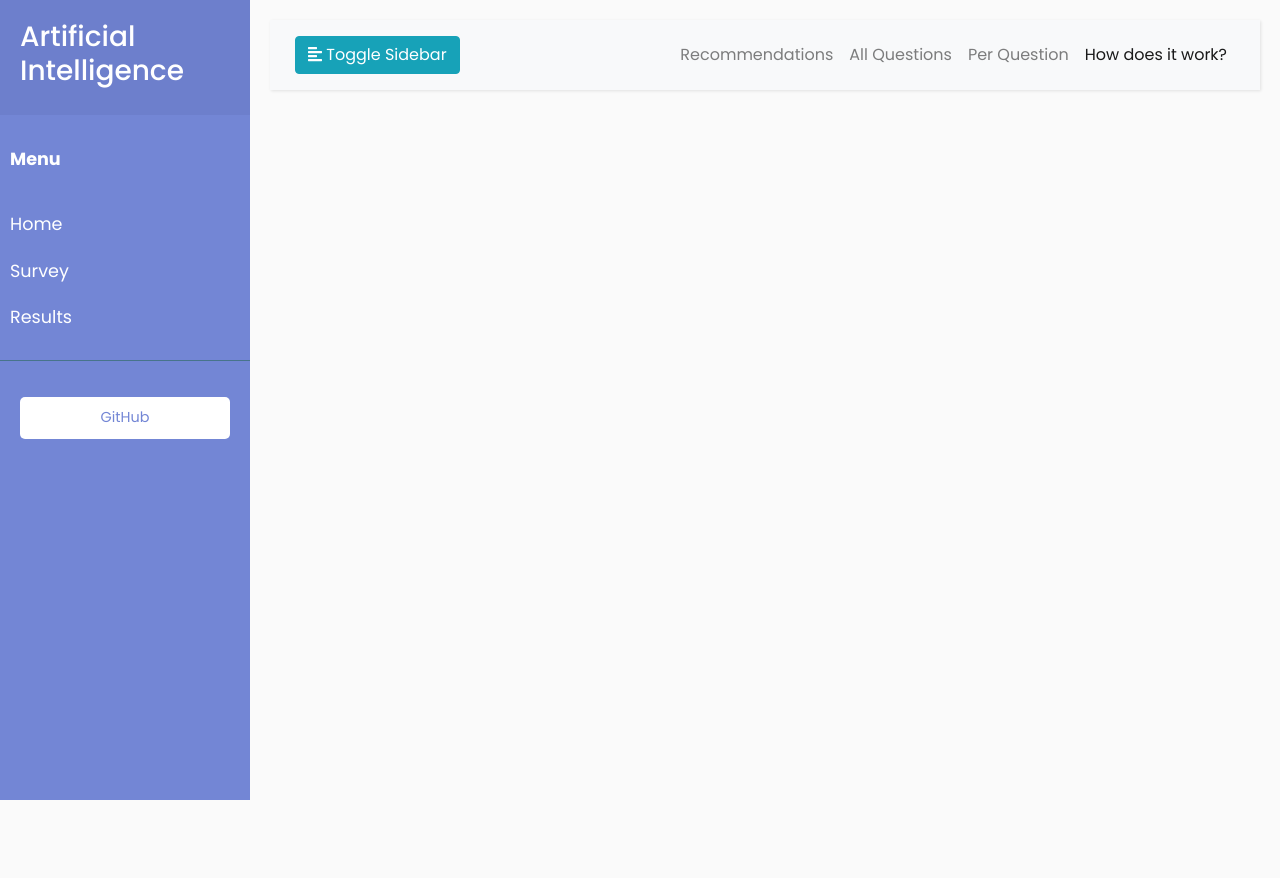
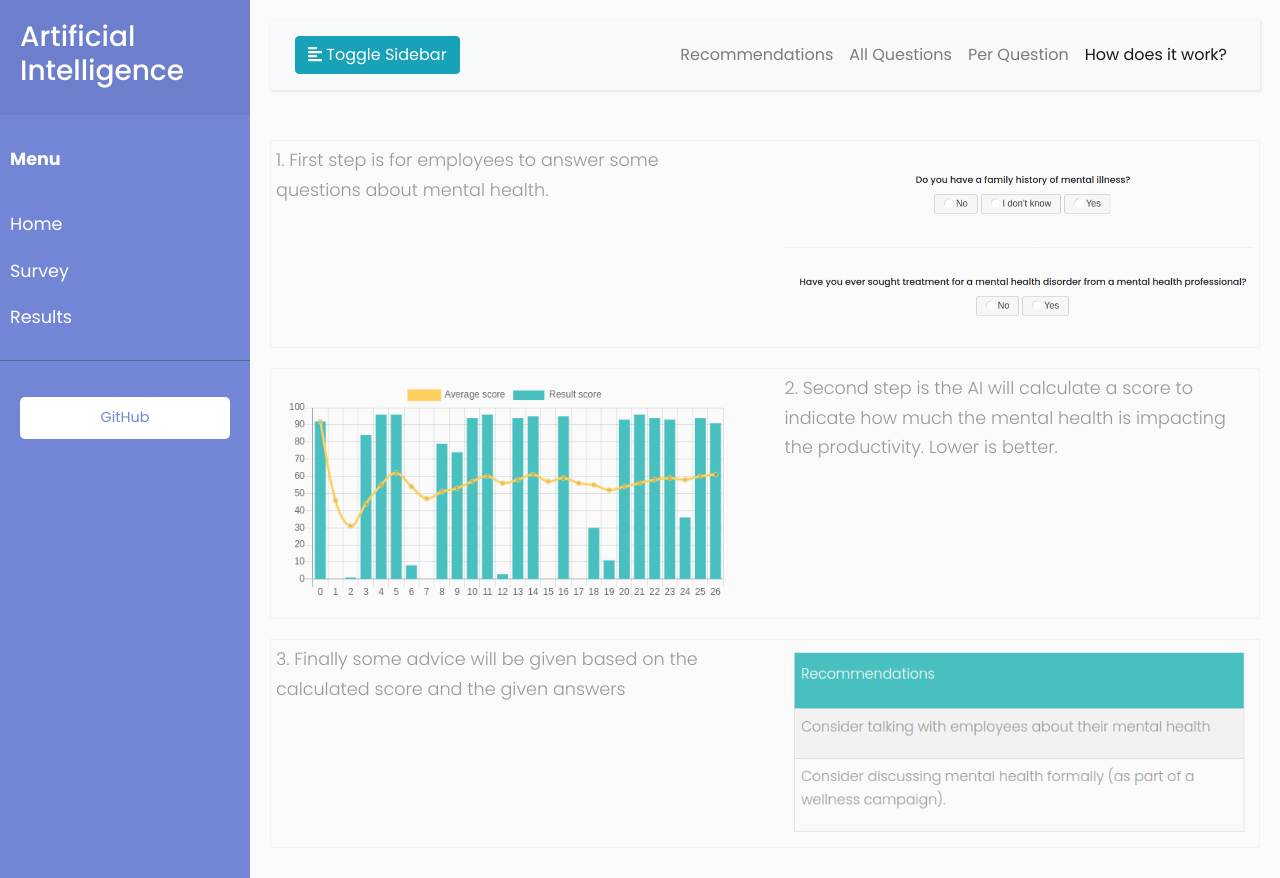
Before and after one commit to DutchFakeTuber/Artificial_Intelligence, a Django app: page /results/how-does-it-work in a window 1280 px wide. Before the commit the page ends 800 px from the top, so only its background shows below. Run offline with Django 3.2, Linux system fonts and the light colour scheme; some libraries are stand-ins or nearby versions.

Commit message:
how does it work page

```diff
--- a/Django/results_AI/templates/results_AI_howDoesItWork.html
+++ b/Django/results_AI/templates/results_AI_howDoesItWork.html
@@ -1,4 +1,7 @@
 {% extends "base.html" %}
+
+{% load static %}
+{% load tags %}
 
 {% block page_content %}
 <style>
@@ -13,8 +16,7 @@
             <button type="button" id="sidebarCollapse" class="btn btn-info">
                 <i class="fas fa-align-left"></i>
                 <span>Toggle Sidebar</span>
-            </button>
-            <button class="btn btn-dark d-inline-block d-lg-none ml-auto" type="button" data-toggle="collapse" data-target="#navbarSupportedContent" aria-controls="navbarSupportedContent" aria-expanded="false" aria-label="Toggle navigation">
+            </button> <button class="btn btn-dark d-inline-block d-lg-none ml-auto" type="button" data-toggle="collapse" data-target="#navbarSupportedContent" aria-controls="navbarSupportedContent" aria-expanded="false" aria-label="Toggle navigation">
                 <i class="fas fa-align-justify"></i>
             </button>
 
@@ -37,7 +39,22 @@
             </div>
         </div>
     </nav>
+    <div>
+        <div class="container-hdiw">
+            <div class="left"><p>1. First step is for employees to answer some questions about mental health.</p></div>
+            <div class="right"><img src="{% static 'images/Survey.png' %}"></div>
+        </div>
+        <div class="container-hdiw">
+            <div class="left"><img src="{% static 'images/AI_Chart.png' %}"></div>
+            <div class="right"><p>2. Second step is the AI will calculate a score to indicate how much the mental health is impacting the productivity. Lower is better.</p></div>
+        </div>
+        <div class="container-hdiw">
+            <div class="left"><p>3. Finally some advice will be given based on the calculated score and the given answers</p></div>
+            <div class="right"><img src="{% static 'images/Recommendations.png' %}"></div>
+        </div>
+    </div>
     <!-- Rest of the content goes here -->
+
 </div>
 
 <script type="text/javascript">
--- a/Django/static/css/style.css
+++ b/Django/static/css/style.css
@@ -219,3 +219,30 @@ div.recommendation {
 #recommendations th p {
   color: white;
 }
+.container-hdiw {
+    width: 100%;
+    margin: 10px auto;
+    padding: 5px;
+    display: inline-block;
+    border: 1px;
+    border-style:solid;
+    border-color: #a9a9a91a;
+
+
+}
+.left
+{
+    width: 48%;
+    float: left;
+}
+.left img {
+   width: 100%;
+}
+.right
+{
+    width: 48%;
+    float: right;
+}
+.right img {
+   width: 100%;
+}
```
Also changed, not shown: Django/db.sqlite3, Django/static/images/AI_Chart.png (added), Django/static/images/Recommendations.png (added), Django/static/images/Survey.png (added).
